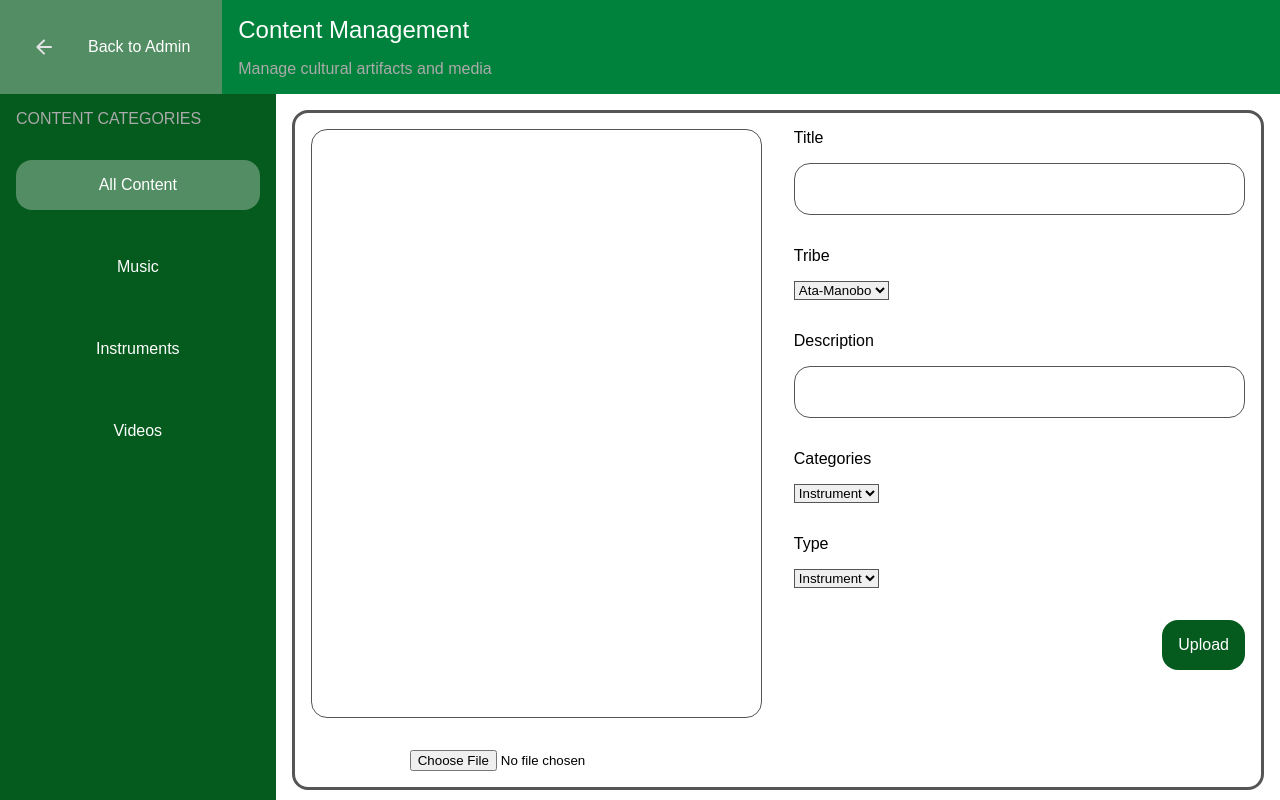
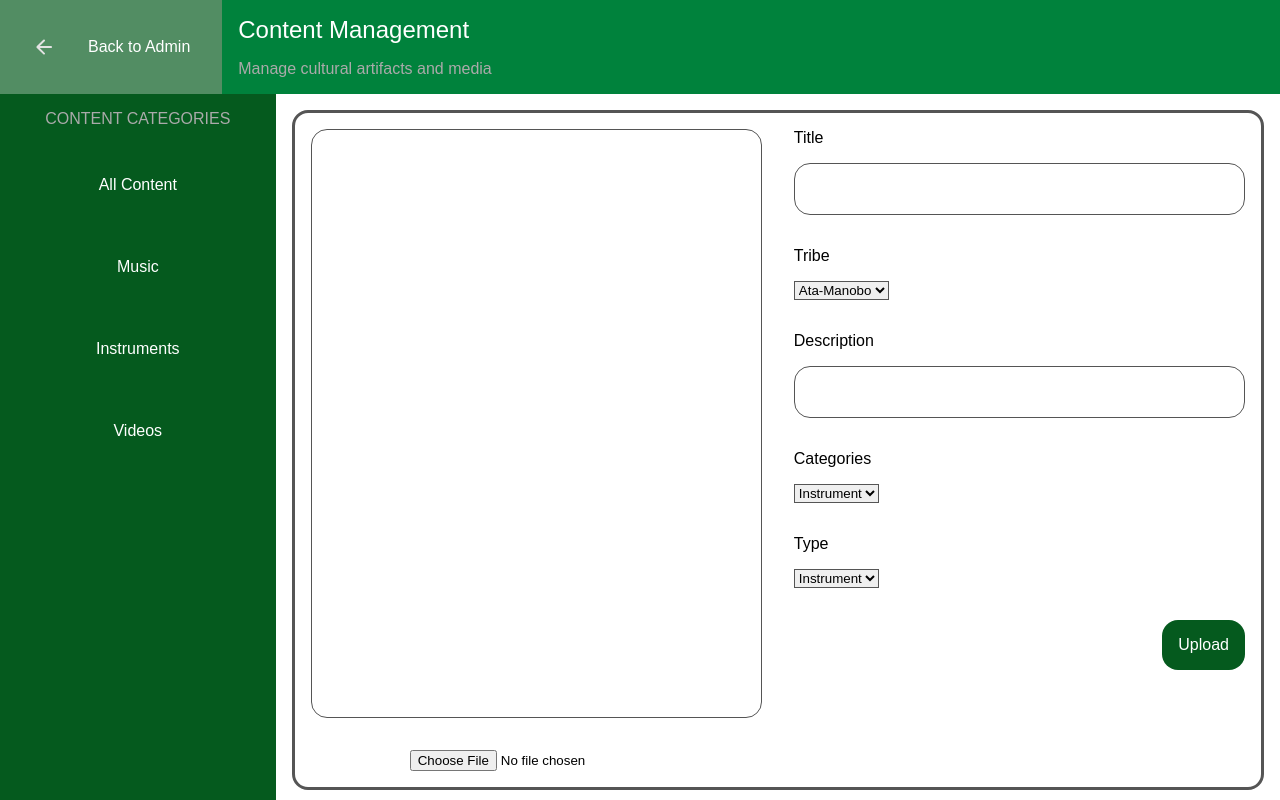
Before and after one commit to ionvop/huni-sa-tribu, a PHP site: page /content/new/index.php in a window 1280 px wide. Run offline with PHP 8.4, Linux system fonts and the light colour scheme.

Commit message:
Update common.php

```diff
--- a/common.php
+++ b/common.php
@@ -179,34 +179,49 @@ function renderHeader($type) {
     }
 }
 
-function renderNavigation($type) {
+function renderNavigation($type, $selected) {
     switch ($type) {
         case "content":
+            $allSelected = "";
+            $musicSelected = "";
+            $instrumentsSelected = "";
+            $videosSelected = "";
+
+            if ($selected == "all") {
+                $allSelected = "tab--selected";
+            } else if ($selected == "music") {
+                $musicSelected = "tab--selected";
+            } else if ($selected == "instruments") {
+                $instrumentsSelected = "tab--selected";
+            } else if ($selected == "videos") {
+                $videosSelected = "tab--selected";
+            }
+
             return <<<HTML
                 <div class="-navigation">
-                    <div class="title -pad">
+                    <div class="title -pad -center">
                         CONTENT CATEGORIES
                     </div>
-                    <div class="all tab tab--selected -pad">
+                    <a href="content/" class="-a all tab {$allSelected} -pad">
                         <div class="box -pad -center">
                             All Content
                         </div>
-                    </div>
-                    <div class="all tab -pad">
+                    </a>
+                    <a href="content/?type=music" class="-a music tab {$musicSelected} -pad">
                         <div class="box -pad -center">
                             Music
                         </div>
-                    </div>
-                    <div class="all tab -pad">
+                    </a>
+                    <a href="content/?type=instrument" class="-a instruments tab {$instrumentsSelected} -pad">
                         <div class="box -pad -center">
                             Instruments
                         </div>
-                    </div>
-                    <div class="all tab -pad">
+                    </a>
+                    <a href="content/?type=video" class="-a videos tab {$videosSelected} -pad">
                         <div class="box -pad -center">
                             Videos
                         </div>
-                    </div>
+                    </a>
                 </div>
             HTML;
 
```
